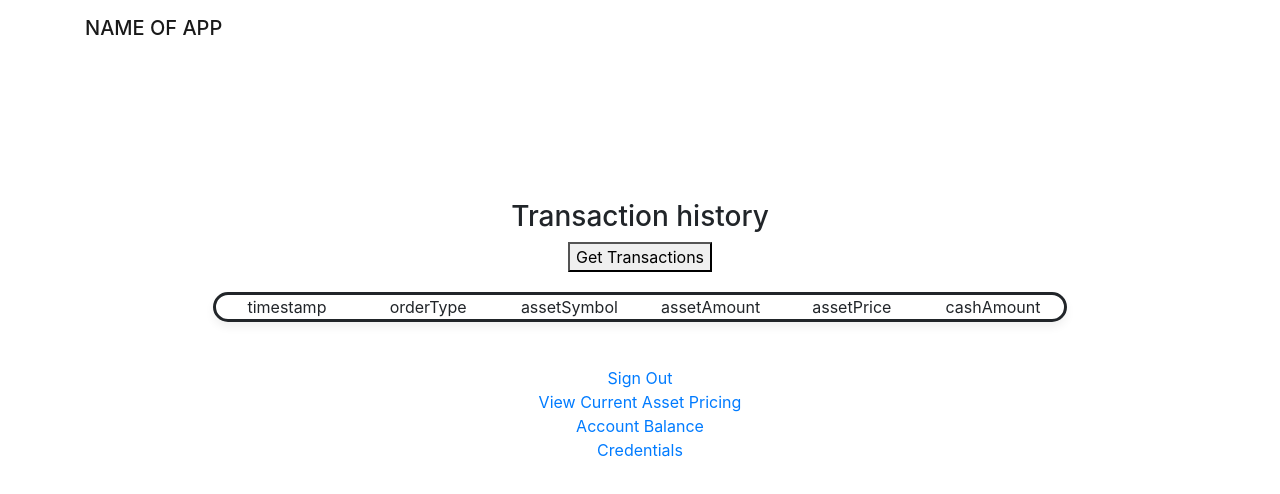
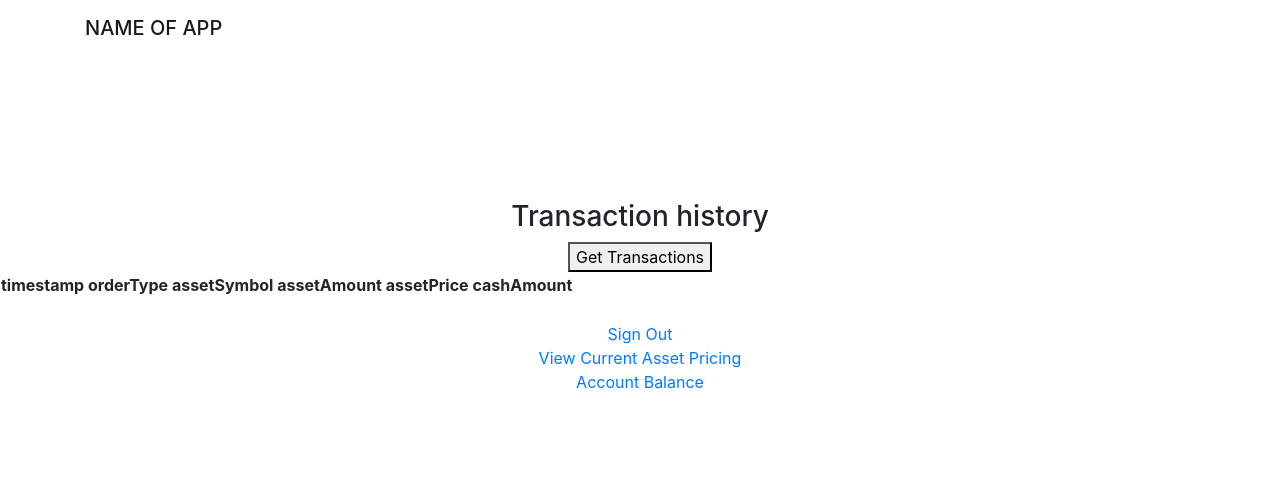
Before and after one commit to AhmadHatziq/TT3_25, a React (Create React App) app: page /transaction_history in a window 1280 px wide. Shown: the top 494 px of the page. Built offline with nearby package versions, Linux system fonts and the light colour scheme.

Commit message:
revert styling for transaction history

```diff
--- a/src/components/transactionhistory.component.js
+++ b/src/components/transactionhistory.component.js
@@ -1,6 +1,5 @@
 import React, { Component } from "react";
 import { Link } from "react-router-dom";
-import './styles.css';
 
 
 class TransactionHistory extends Component {
@@ -85,24 +84,18 @@ class TransactionHistory extends Component {
             <div class="headerMargin">
                 <h3>Transaction history</h3>
                 <button onClick = {this.getTransactionHistory}>Get Transactions</button>
-                <div class="container containerStyle col-8 mt-20 mb-20">
-                <div class="row">
-                    <div class="col">timestamp</div>
-                    <div class="col">orderType</div>
-                    <div class="col">assetSymbol</div>
-                    <div class="col">assetAmount</div>
-                    <div class="col">assetPrice</div>
-                    <div class="col">cashAmount</div>
+
+                <table>
+                    <th>timestamp orderType assetSymbol assetAmount assetPrice cashAmount</th>
                     {this.state.transactionHistory.map((item =>
                     <tr><td key={item.accountKey}> {item.timestamp} {item.orderType} {item.assetSymbol} {item.assetAmount} {item.assetPrice} {item.cashAmount} </td></tr>
                     ))}
 
-                    </div>
-                    </div>
+                </table>
+
                 <br/><Link to = "/sign-in">Sign Out</Link>
                 <br/><Link to = "/current.asset.pricing">View Current Asset Pricing</Link>
                 <br/><Link to = "/view_account_balance">Account Balance</Link>
-                <br/><Link to = "/credentials">Credentials</Link>
 
             </div>
         );
```
